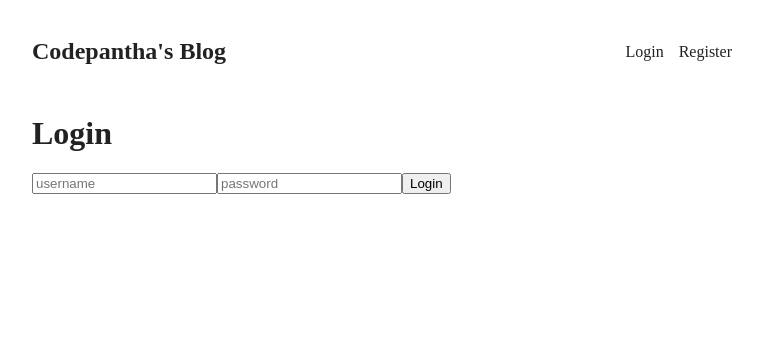
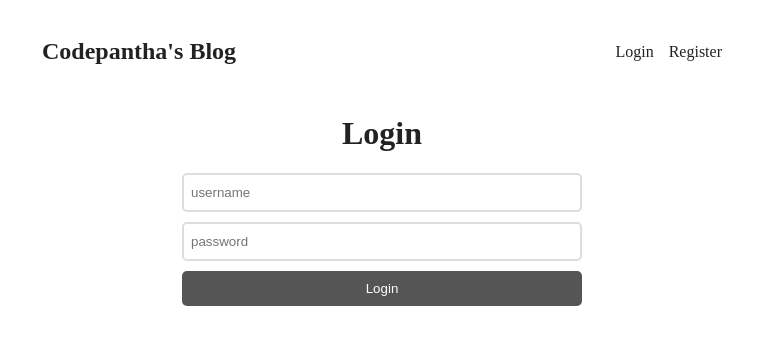
Before and after one commit to codepantha/mern-blog, a React (Vite) app in the folder client/: page /login in a window 1280 px wide. Shown: the top 344 px of the page, without its empty margins (258-1019 px from the left). Built offline with nearby package versions, Linux system fonts and the light colour scheme.

Commit message:
Style the Login and Register pages

```diff
--- a/client/src/App.css
+++ b/client/src/App.css
@@ -1,3 +1,7 @@
+* {
+  box-sizing: border-box;
+}
+
 body {
   color: #222;
 }
@@ -65,3 +69,38 @@
   margin: 10px 0;
   line-height: 1.4rem;
 }
+
+form.login, form.register {
+  max-width: 400px;
+  margin: 0 auto;
+}
+
+input {
+  display: block;
+  margin-bottom: 5px;
+  width: 100%;
+  padding: 10px 7px;
+  border: 2px solid #ddd;
+  border-radius: 5px;
+  background-color: #fff;
+  margin-bottom: 10px;
+}
+
+button {
+  width: 100%;
+  display: block;
+  background-color: #555;
+  border: 0;
+  color: #fff;
+  border-radius: 5px;
+  padding: 10px 0;
+  cursor: pointer;
+}
+
+button:hover {
+  background-color: rgb(48, 46, 46);
+}
+
+form h1 {
+  text-align: center;
+}
```
